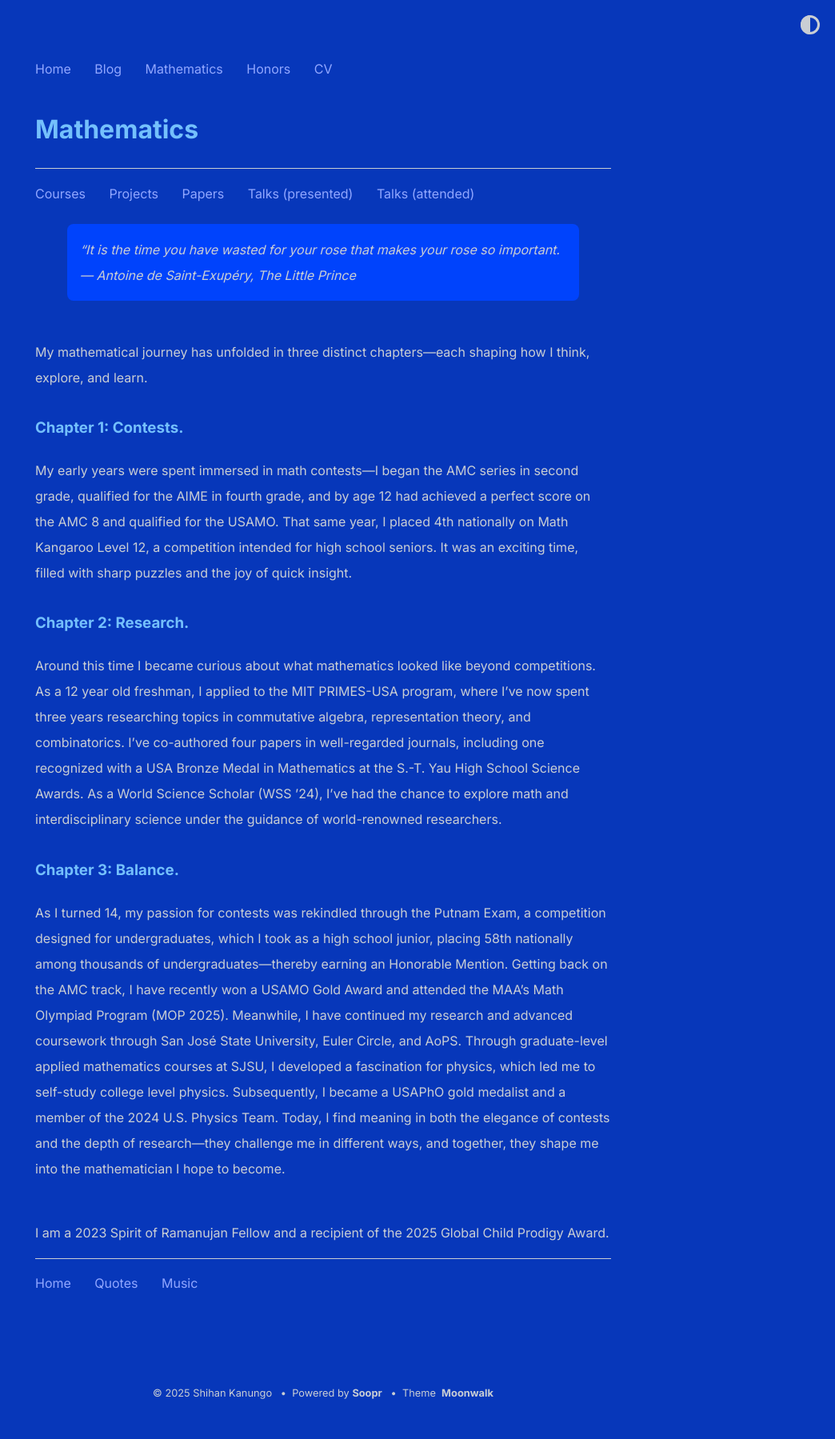
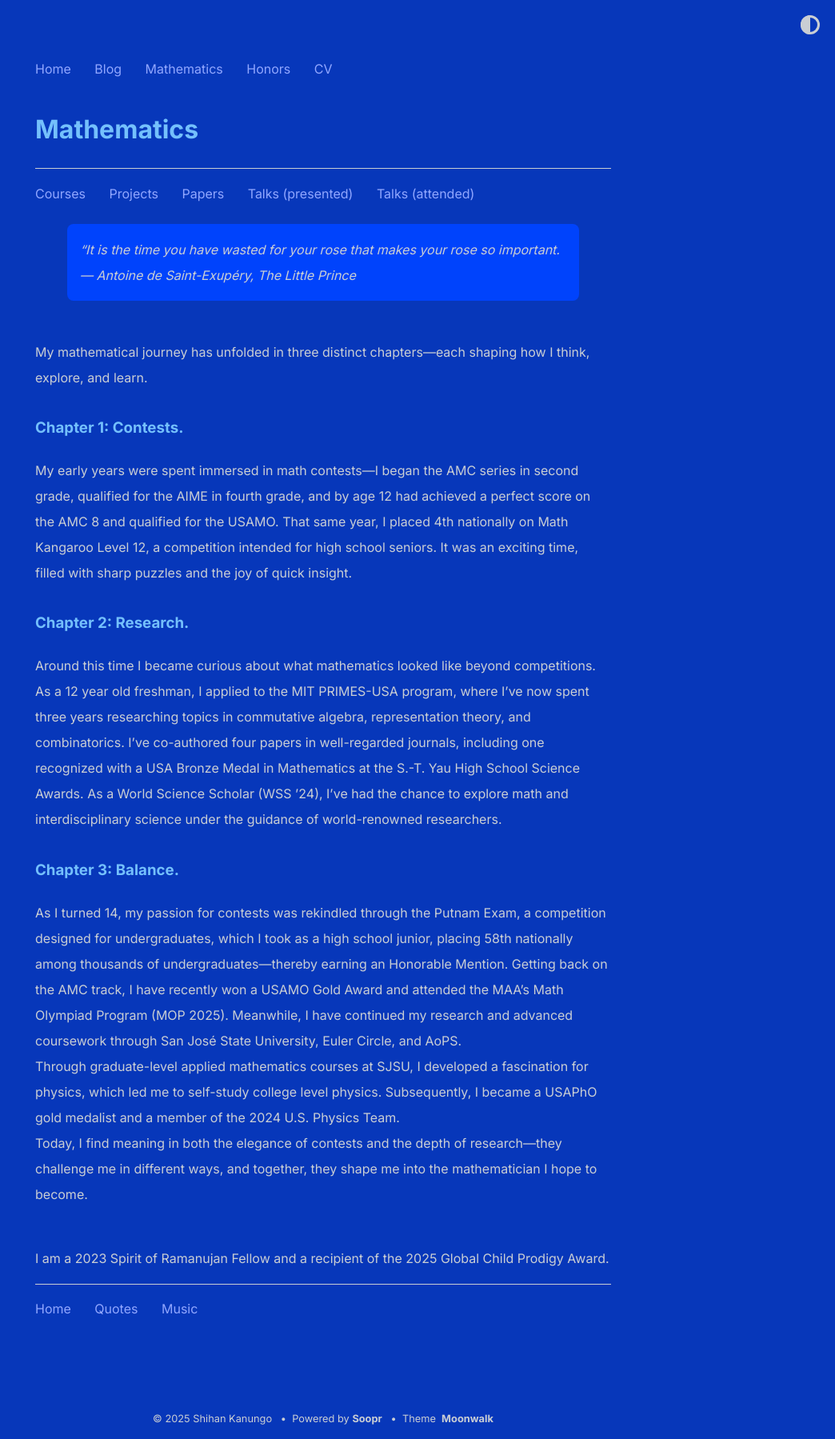
Before and after one commit to shihankanungo/shihankanungo.github.io, a Jekyll site: the page built from math.md, in a window 1280 px wide. Shown: the whole page at 80% size, without its empty margins (236-1280 px from the left). Built offline with Jekyll 4.4.1, drawn with Linux system fonts in a browser that asks for light colours; before the commit the page ends 1767 px from its top, so only the background shows below that.

Commit message:
Update math.md

```diff
--- a/math.md
+++ b/math.md
@@ -19,7 +19,11 @@
 including one recognized with a USA Bronze Medal in Mathematics at the S.-T. Yau High School Science Awards. As a World Science Scholar (WSS ’24), I’ve had the chance to explore math and interdisciplinary science under the guidance of world-renowned researchers.
 
 ### Chapter 3: Balance.
-As I turned 14, my passion for contests was rekindled through the Putnam Exam, a competition designed for undergraduates, which I took as a high school junior, placing 58th nationally among thousands of undergraduates&mdash;thereby earning an Honorable Mention. Getting back on the AMC track, I have recently won a USAMO Gold Award and attended the MAA’s Math Olympiad Program (MOP 2025). Meanwhile, I have continued my research and advanced coursework through San José State University, Euler Circle, and AoPS. Through  graduate-level applied mathematics courses at SJSU, I developed a fascination for physics, which led me to self-study college level physics. Subsequently, I became a USAPhO gold medalist and a member of the 2024 U.S. Physics Team. Today, I find meaning in both the elegance of contests and the depth of research&mdash;they challenge me in different ways, and together, they shape me into the mathematician I hope to become.
+As I turned 14, my passion for contests was rekindled through the Putnam Exam, a competition designed for undergraduates, which I took as a high school junior, placing 58th nationally among thousands of undergraduates&mdash;thereby earning an Honorable Mention. Getting back on the AMC track, I have recently won a USAMO Gold Award and attended the MAA’s Math Olympiad Program (MOP 2025). Meanwhile, I have continued my research and advanced coursework through San José State University, Euler Circle, and AoPS.
+<br>
+Through  graduate-level applied mathematics courses at SJSU, I developed a fascination for physics, which led me to self-study college level physics. Subsequently, I became a USAPhO gold medalist and a member of the 2024 U.S. Physics Team.
+<br>
+Today, I find meaning in both the elegance of contests and the depth of research&mdash;they challenge me in different ways, and together, they shape me into the mathematician I hope to become.
 
 <br>
 I am a 2023 Spirit of Ramanujan Fellow and a recipient of the 2025 Global Child Prodigy Award.
```
